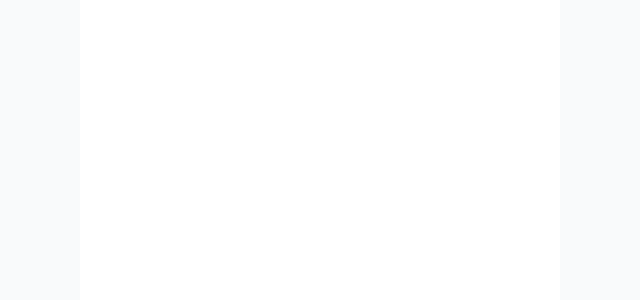
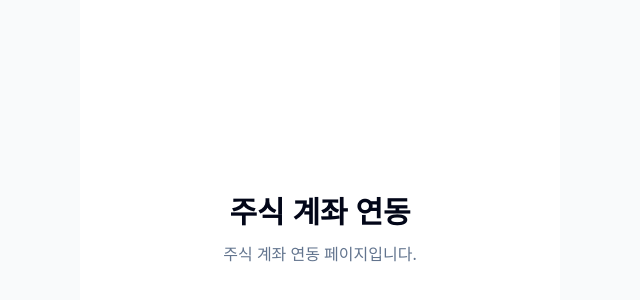
Before and after one commit to stockpia/front-end, a React (Vite) app: page /login in a window 1280 px wide. Before the commit this address had no page. Shown: the part 170-470 px from the top of the page, without its empty margins (320-960 px from the left). Built offline with nearby package versions, Linux system fonts and the light colour scheme.

Commit message:
Feat: 계좌 연동 페이지 생성

```diff
--- /dev/null
+++ b/src/pages/Login/Login.tsx
@@ -0,0 +1,8 @@
+export default function Login() {
+  return (
+    <div className="mx-auto flex min-h-screen max-w-2xl flex-col items-center justify-center px-6 text-center">
+      <h1 className="text-3xl font-bold">주식 계좌 연동</h1>
+      <p className="mt-3 text-muted-foreground">주식 계좌 연동 페이지입니다.</p>
+    </div>
+  );
+}
--- a/src/router/AppRouter.tsx
+++ b/src/router/AppRouter.tsx
@@ -1,5 +1,6 @@
 import { BrowserRouter, Route, Routes } from "react-router-dom";
 import Home from "@/pages/Home/Home";
+import Login from "@/pages/Login/Login";
 import StockDetail from "@/pages/StockDetail/StockDetail";
 import TradeDetail from "@/pages/TradeDetail/TradeDetail";
 
@@ -15,6 +16,9 @@ export default function AppRouter() {
 
 				{/* 3. 거래내역 상세 */}
 				<Route path="/trades/:userId" element={<TradeDetail />} />
+
+				{/* 4. 주식 계좌 연동 로그인 */}
+				<Route path="/login" element={<Login />} />
 			</Routes>
 		</BrowserRouter>
 	);
```
Lines whose indentation alone changed are shown as unchanged.
